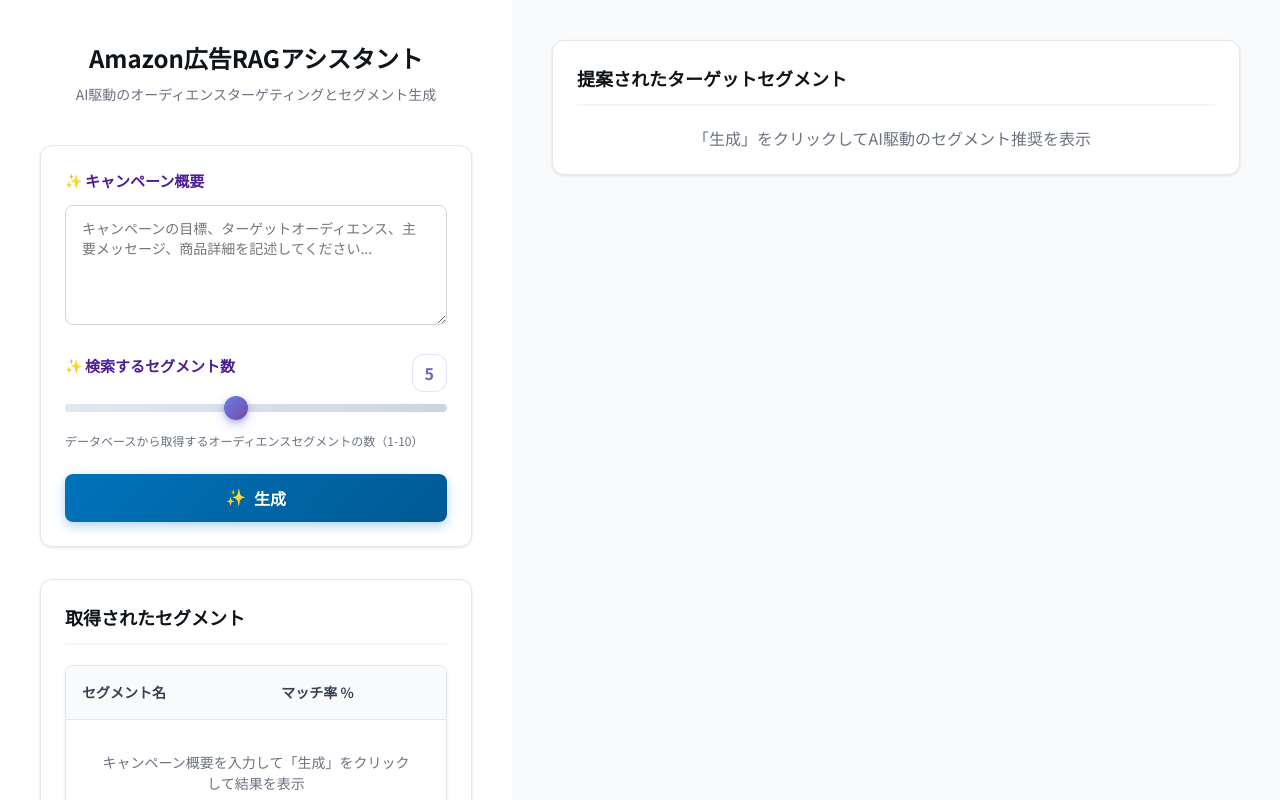
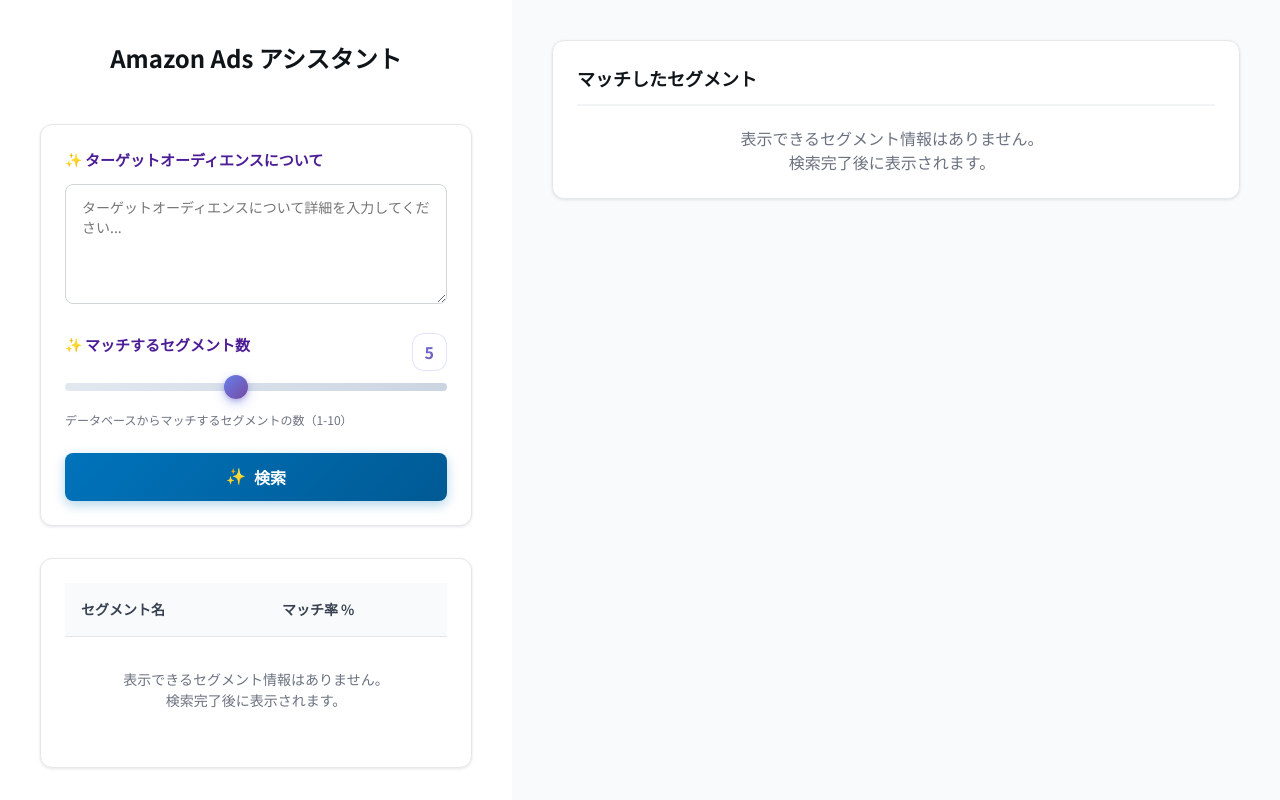
Before and after one commit to Orshikhbayar/amazon-ads-automation, a plain HTML site: page public/index.html in a window 1280 px wide. Drawn offline with Linux system fonts and the light colour scheme.

Commit message:
hello baaya its your revised one xd

```diff
--- a/public/index.html
+++ b/public/index.html
@@ -3,7 +3,7 @@
 <head>
   <meta charset="UTF-8" />
   <meta name="viewport" content="width=device-width, initial-scale=1.0"/>
-  <title>Amazon広告RAGアシスタント</title>
+  <title>Amazon Ads アシスタント</title>
   <link href="https://fonts.googleapis.com/css2?family=Inter:wght@400;500;600;700&family=Noto+Sans+JP:wght@400;500;600;700&display=swap" rel="stylesheet">
   <style>
     *{margin:0;padding:0;box-sizing:border-box}
@@ -123,24 +123,23 @@
     <!-- LEFT: Form + Retrieved Segments -->
     <div class="left-panel">
       <div class="app-title">
-        <h1>Amazon広告RAGアシスタント</h1>
-        <p>AI駆動のオーディエンスターゲティングとセグメント生成</p>
+        <h1>Amazon Ads アシスタント</h1>
       </div>
 
       <div class="form-section">
         <div class="form-group">
-          <label for="campaign-brief">キャンペーン概要</label>
-          <textarea id="campaign-brief" class="text-input" placeholder="キャンペーンの目標、ターゲットオーディエンス、主要メッセージ、商品詳細を記述してください..."></textarea>
+          <label for="campaign-brief">ターゲットオーディエンスについて</label>
+          <textarea id="campaign-brief" class="text-input" placeholder="ターゲットオーディエンスについて詳細を入力してください..."></textarea>
         </div>
 
         <div class="form-group">
           <div class="slider-container">
             <div class="slider-header">
-              <label>検索するセグメント数</label>
+              <label>マッチするセグメント数</label>
               <span class="slider-value">5</span>
             </div>
             <input type="range" class="slider" min="1" max="10" value="5" oninput="updateSliderValue(this)">
-            <p style="color:#6b7280;font-size:12px;margin-top:8px;">データベースから取得するオーディエンスセグメントの数（1-10）</p>
+            <p style="color:#6b7280;font-size:12px;margin-top:8px;">データベースからマッチするセグメントの数（1-10）</p>
           </div>
         </div>
 
@@ -148,14 +147,12 @@
         <input type="hidden" id="keyword-weight" value="0.5">
 
         <button class="btn btn-primary" onclick="generateComplete()">
-          <span>✨</span> 生成
+          <span>✨</span> 検索
         </button>
       </div>
 
       <!-- Retrieved Segments -->
       <div class="results-section">
-        <div class="section-header">取得されたセグメント</div>
-        <div class="table-container">
           <table>
             <thead>
               <tr>
@@ -166,21 +163,20 @@
             <tbody>
               <tr>
                 <td colspan="2" style="text-align:center;color:#6b7280;padding:32px;">
-                  キャンペーン概要を入力して「生成」をクリックして結果を表示
+                  表示できるセグメント情報はありません。<br> 検索完了後に表示されます。
                 </td>
               </tr>
             </tbody>
           </table>
-        </div>
       </div>
     </div>
 
     <!-- RIGHT: Suggested Target Segments (ALWAYS OPEN + SCROLLABLE) -->
     <div class="right-panel">
       <div class="results-section">
-        <div class="section-header">提案されたターゲットセグメント</div>
+        <div class="section-header">マッチしたセグメント</div>
         <div id="suggested_panel" class="suggested-scroll">
-          <p style="color:#6b7280;text-align:center;">「生成」をクリックしてAI駆動のセグメント推奨を表示</p>
+          <p style="color:#6b7280;text-align:center;">表示できるセグメント情報はありません。<br> 検索完了後に表示されます。</p>
         </div>
       </div>
     </div>
@@ -199,11 +195,11 @@
       const enableKeywords = true;
 
       if(!campaignBrief.trim()){
-        alert('キャンペーン概要を入力してください');
+        alert('詳細を入力してください');
         return;
       }
       try{
-        showLoading('セグメントを取得し、出力を生成中...');
+        showLoading('検索中...');
 
         // 1) retrieval
         const r = await fetch('/api/retrieve',{
@@ -216,7 +212,7 @@
           })
         });
         const rData = await r.json();
-        if(!r.ok){ alert('取得エラー: ' + rData.error); hideLoading(); return; }
+        if(!r.ok){ alert('検索エラー: ' + rData.error); hideLoading(); return; }
         updateResultsTable(rData.segments);
 
         // 2) generation
@@ -261,7 +257,7 @@
     function updateProposedSegments(segments){
       const container = document.getElementById('suggested_panel');
       if(!segments || segments.length===0){
-        container.innerHTML = '<p style="color:#64748b;text-align:center;">AI生成セグメントはありません</p>';
+        container.innerHTML = '<p style="color:#64748b;text-align:center;">表示できるセグメントはありません</p>';
         return;
       }
       container.innerHTML = segments.map(seg => `
```
